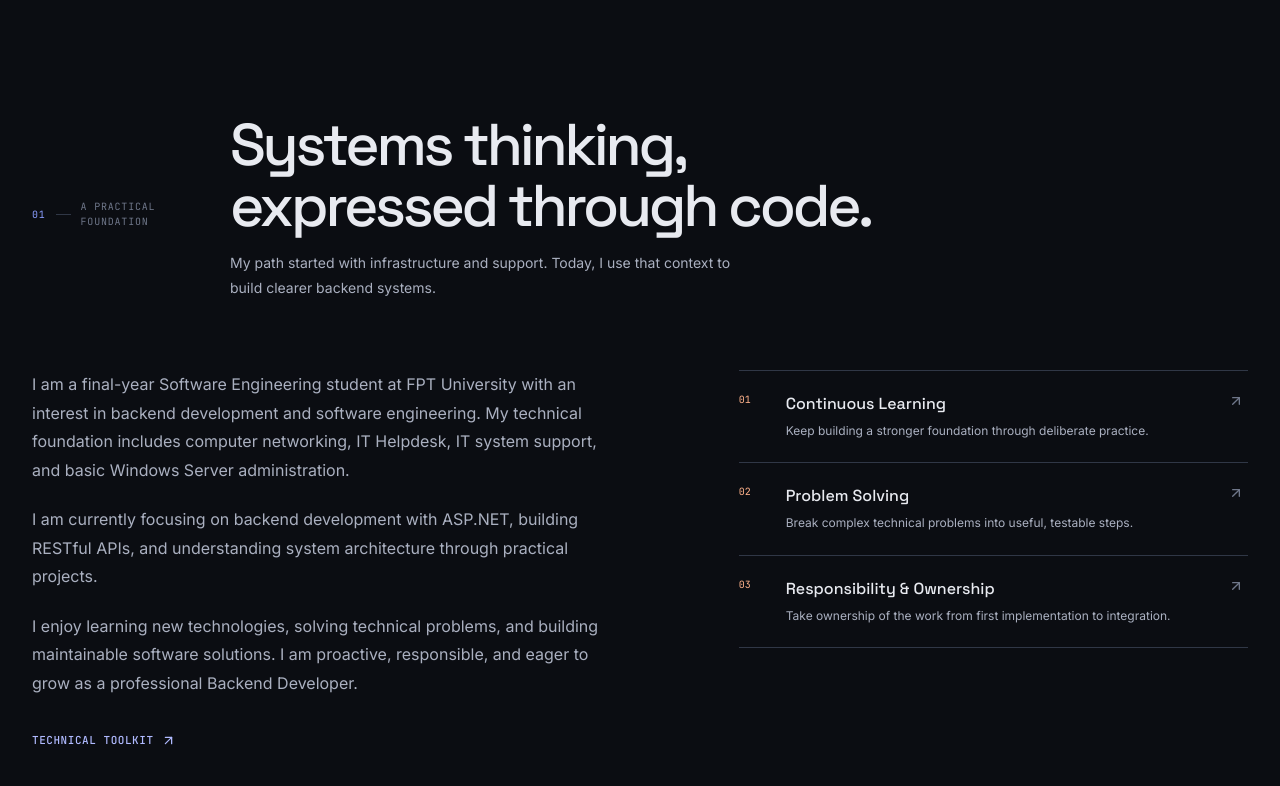
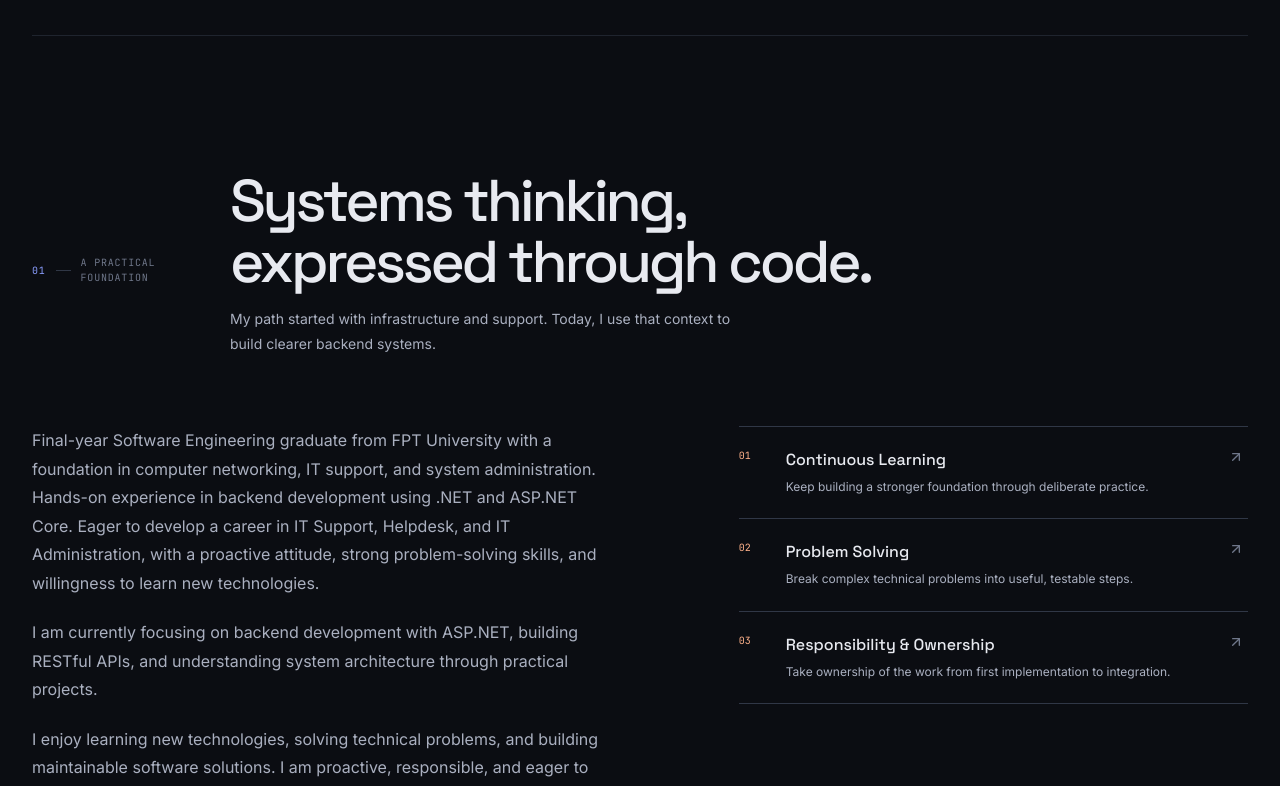
Before and after one commit to MinhAn1808/CVPorfolio, a React (Vite) app: page / in a window 1280 px wide. Shown: the part 981-1767 px from the top of the page. Built offline with nearby package versions, Linux system fonts and the light colour scheme.

Commit message:
Update profile summary for IT support focus

```diff
--- a/src/data/profile.ts
+++ b/src/data/profile.ts
@@ -12,14 +12,14 @@ export const profile = {
 }
 
 export const heroIntro: BilingualText = {
-  en: 'Final-year Software Engineering student at FPT University with a foundation in IT infrastructure and system support. Currently focusing on backend development with ASP.NET, building RESTful APIs, and developing practical software solutions.',
-  vi: 'Tôi là sinh viên năm cuối ngành Kỹ thuật Phần mềm tại Đại học FPT, có nền tảng kiến thức về hạ tầng CNTT và hỗ trợ hệ thống. Hiện tại, tôi đang tập trung phát triển Backend với ASP.NET, xây dựng RESTful API và các giải pháp phần mềm thực tế.',
+  en: 'Final-year Software Engineering graduate from FPT University with a foundation in computer networking, IT support, and system administration. Hands-on experience in backend development using .NET and ASP.NET Core. Eager to develop a career in IT Support, Helpdesk, and IT Administration, with a proactive attitude, strong problem-solving skills, and willingness to learn new technologies.',
+  vi: 'Tốt nghiệp ngành Kỹ thuật Phần mềm tại Đại học FPT, có nền tảng về mạng máy tính, hỗ trợ CNTT và quản trị hệ thống. Có kinh nghiệm thực hành phát triển Backend với .NET và ASP.NET Core. Mong muốn phát triển sự nghiệp trong lĩnh vực IT Support, Helpdesk và IT Administration, với tinh thần chủ động, khả năng giải quyết vấn đề tốt và sẵn sàng học hỏi công nghệ mới.',
 }
 
 export const aboutCopy: BilingualText[] = [
   {
-    en: 'I am a final-year Software Engineering student at FPT University with an interest in backend development and software engineering. My technical foundation includes computer networking, IT Helpdesk, IT system support, and basic Windows Server administration.',
-    vi: 'Tôi là sinh viên năm cuối ngành Kỹ thuật Phần mềm tại Đại học FPT, có định hướng phát triển trong lĩnh vực Backend Development. Bên cạnh kiến thức lập trình, tôi có nền tảng về mạng máy tính, IT Helpdesk, hỗ trợ hệ thống và kiến thức cơ bản về quản trị Windows Server.',
+    en: 'Final-year Software Engineering graduate from FPT University with a foundation in computer networking, IT support, and system administration. Hands-on experience in backend development using .NET and ASP.NET Core. Eager to develop a career in IT Support, Helpdesk, and IT Administration, with a proactive attitude, strong problem-solving skills, and willingness to learn new technologies.',
+    vi: 'Tốt nghiệp ngành Kỹ thuật Phần mềm tại Đại học FPT, có nền tảng về mạng máy tính, hỗ trợ CNTT và quản trị hệ thống. Có kinh nghiệm thực hành phát triển Backend với .NET và ASP.NET Core. Mong muốn phát triển sự nghiệp trong lĩnh vực IT Support, Helpdesk và IT Administration, với tinh thần chủ động, khả năng giải quyết vấn đề tốt và sẵn sàng học hỏi công nghệ mới.',
   },
   {
     en: 'I am currently focusing on backend development with ASP.NET, building RESTful APIs, and understanding system architecture through practical projects.',
```
Also changed, not shown: index.html (+2 -2 lines).
